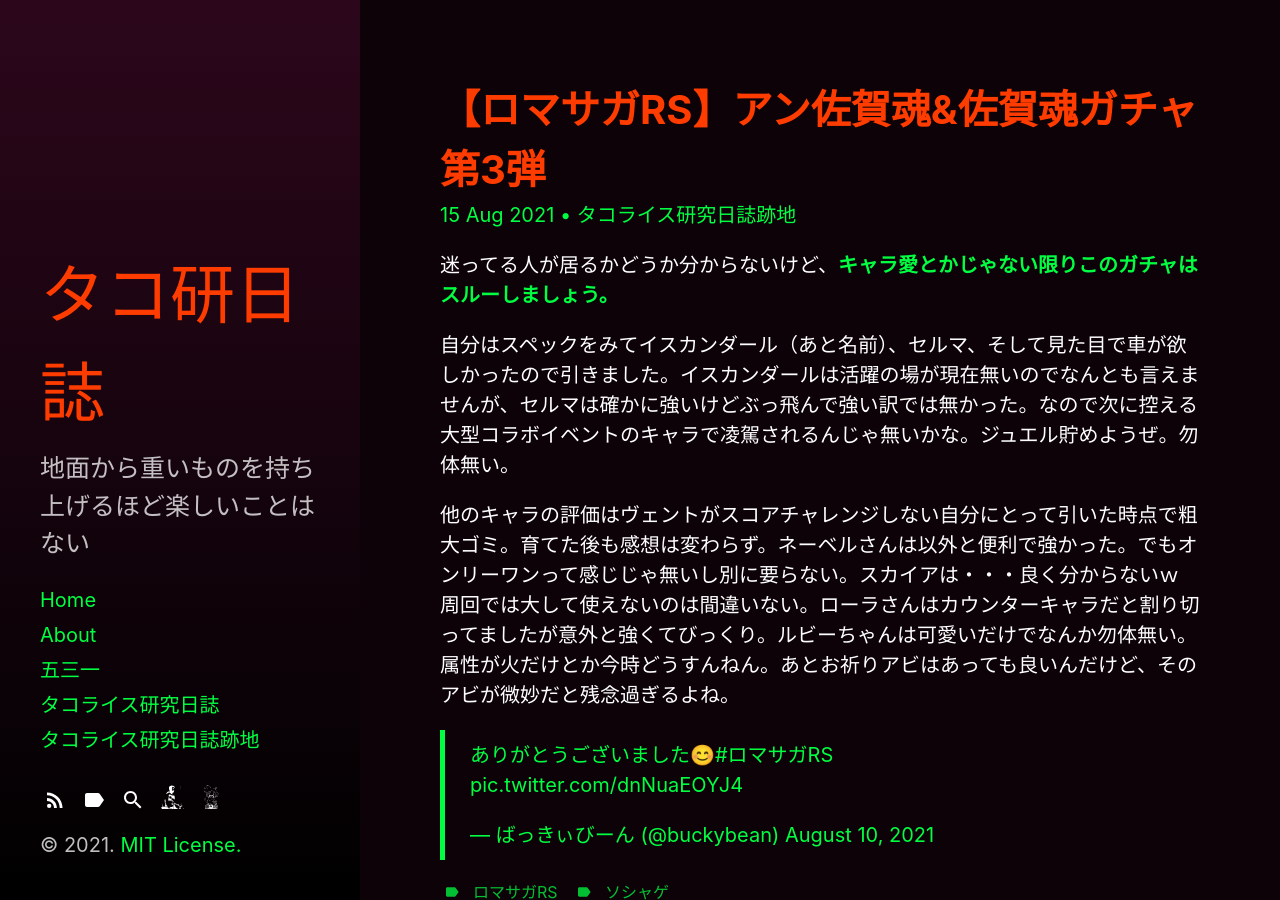
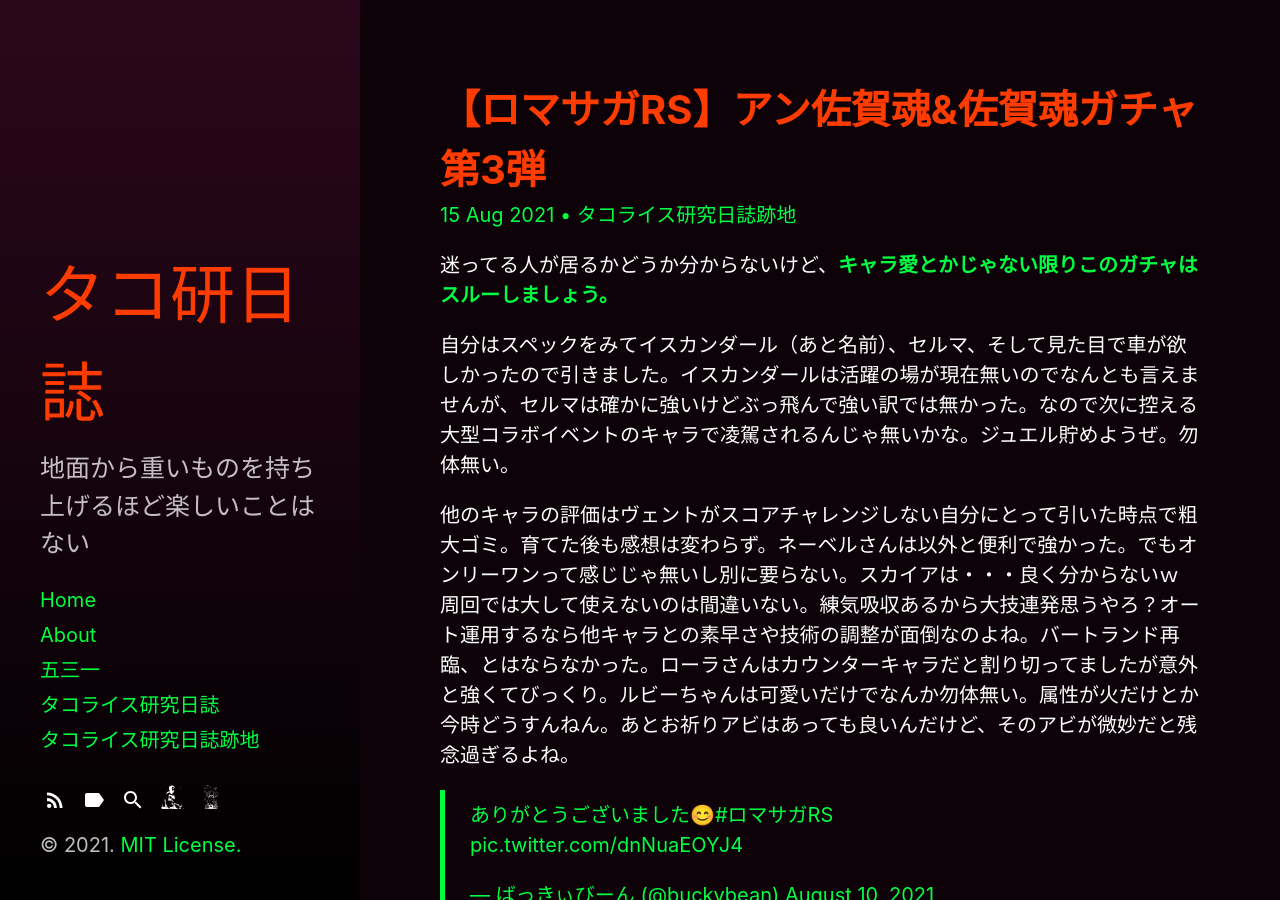
Before and after one commit to buckybean/buckybean.github.io, a Jekyll site: the page built from _posts/old-tacokennisshi/2021-08-15-RSRS-UnSaga.md, in a window 1280 px wide and 900 px high. Built offline with Jekyll 4.4.1, drawn with Linux system fonts in a browser that asks for light colours; comment, search, counter and statistics services are not loaded.

Commit message:
Update 2021-08-15-RSRS-UnSaga.md

```diff
--- a/_posts/old-tacokennisshi/2021-08-15-RSRS-UnSaga.md
+++ b/_posts/old-tacokennisshi/2021-08-15-RSRS-UnSaga.md
@@ -13,6 +13,6 @@
 
 自分はスペックをみてイスカンダール（あと名前）、セルマ、そして見た目で車が欲しかったので引きました。イスカンダールは活躍の場が現在無いのでなんとも言えませんが、セルマは確かに強いけどぶっ飛んで強い訳では無かった。なので次に控える大型コラボイベントのキャラで凌駕されるんじゃ無いかな。ジュエル貯めようぜ。勿体無い。
 
-他のキャラの評価はヴェントがスコアチャレンジしない自分にとって引いた時点で粗大ゴミ。育てた後も感想は変わらず。ネーベルさんは以外と便利で強かった。でもオンリーワンって感じじゃ無いし別に要らない。スカイアは・・・良く分からないｗ 周回では大して使えないのは間違いない。ローラさんはカウンターキャラだと割り切ってましたが意外と強くてびっくり。ルビーちゃんは可愛いだけでなんか勿体無い。属性が火だけとか今時どうすんねん。あとお祈りアビはあっても良いんだけど、そのアビが微妙だと残念過ぎるよね。
+他のキャラの評価はヴェントがスコアチャレンジしない自分にとって引いた時点で粗大ゴミ。育てた後も感想は変わらず。ネーベルさんは以外と便利で強かった。でもオンリーワンって感じじゃ無いし別に要らない。スカイアは・・・良く分からないｗ 周回では大して使えないのは間違いない。練気吸収あるから大技連発思うやろ？オート運用するなら他キャラとの素早さや技術の調整が面倒なのよね。バートランド再臨、とはならなかった。ローラさんはカウンターキャラだと割り切ってましたが意外と強くてびっくり。ルビーちゃんは可愛いだけでなんか勿体無い。属性が火だけとか今時どうすんねん。あとお祈りアビはあっても良いんだけど、そのアビが微妙だと残念過ぎるよね。
 
 <blockquote class="twitter-tweet" data-theme="dark"><p lang="ja" dir="ltr">ありがとうございました😊<a href="https://twitter.com/hashtag/%E3%83%AD%E3%83%9E%E3%82%B5%E3%82%ACRS?src=hash&amp;ref_src=twsrc%5Etfw">#ロマサガRS</a> <a href="https://t.co/dnNuaEOYJ4">pic.twitter.com/dnNuaEOYJ4</a></p>&mdash; ばっきぃびーん (@buckybean) <a href="https://twitter.com/buckybean/status/1424935840543739905?ref_src=twsrc%5Etfw">August 10, 2021</a></blockquote> <script async src="https://platform.twitter.com/widgets.js" charset="utf-8"></script>
```
